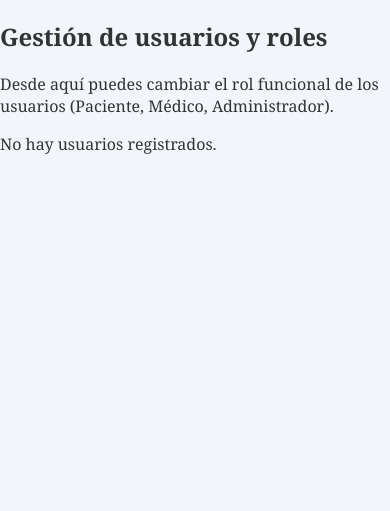
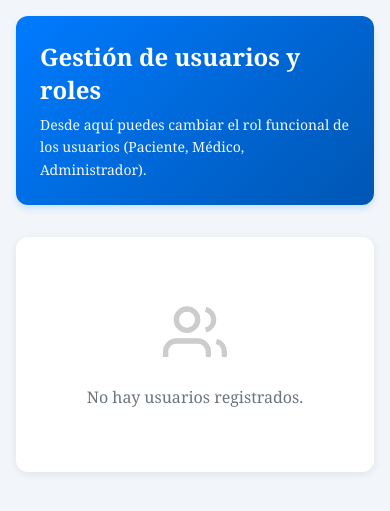
Before and after one commit to jaco8ar/SaludConectada, a Django app: template templates/dashboard/manage_users.html in a window 390 px wide; the page is wider, and only the part inside the window is pictured. Shown: the part 145-656 px from the top of that part. Run offline with Django 5.2, Linux system fonts and the light colour scheme; the template is opened without the code that fills it, so the values that code supplies are empty.

Commit message:
add: estilos manage users

```diff
--- /dev/null
+++ b/static/styles/dashboard/manage_users.css
@@ -0,0 +1,317 @@
+.user-management-container {
+  max-width: 1200px;
+  margin: 0 auto;
+  padding: 2rem;
+}
+
+.page-header {
+  margin-bottom: 2rem;
+}
+
+.header-content {
+  background: linear-gradient(135deg, #007bff 0%, #0056b3 100%);
+  padding: 2rem;
+  border-radius: 12px;
+  color: white;
+  box-shadow: 0 4px 6px rgba(0, 123, 255, 0.15);
+}
+
+.page-title {
+  font-size: 1.875rem;
+  font-weight: 700;
+  margin: 0 0 0.5rem 0;
+}
+
+.page-description {
+  font-size: 1rem;
+  margin: 0;
+  opacity: 0.95;
+  line-height: 1.6;
+}
+
+/* Table Container */
+.table-container {
+  background: white;
+  border-radius: 12px;
+  box-shadow: 0 2px 8px rgba(0, 0, 0, 0.08);
+  overflow: hidden;
+}
+
+.users-table {
+  width: 100%;
+  border-collapse: collapse;
+}
+
+.users-table thead {
+  background: #f8f9fa;
+}
+
+.users-table th {
+  padding: 1rem;
+  text-align: left;
+  font-weight: 600;
+  color: #495057;
+  font-size: 0.875rem;
+  text-transform: uppercase;
+  letter-spacing: 0.5px;
+  border-bottom: 2px solid #e9ecef;
+}
+
+.users-table tbody tr {
+  border-bottom: 1px solid #e9ecef;
+  transition: background-color 0.2s ease;
+}
+
+.users-table tbody tr:hover {
+  background-color: #f8f9fa;
+}
+
+.users-table tbody tr:last-child {
+  border-bottom: none;
+}
+
+.users-table td {
+  padding: 1rem;
+  vertical-align: middle;
+}
+
+.id-cell {
+  font-weight: 600;
+  color: #6c757d;
+  font-size: 0.875rem;
+}
+
+.username-cell {
+  display: flex;
+  align-items: center;
+  gap: 0.75rem;
+}
+
+.user-avatar {
+  flex-shrink: 0;
+}
+
+.username {
+  font-weight: 500;
+  color: #212529;
+}
+
+.name-cell,
+.email-cell {
+  color: #495057;
+}
+
+/* Role Badge */
+.role-badge {
+  display: inline-flex;
+  align-items: center;
+  padding: 0.375rem 0.75rem;
+  border-radius: 20px;
+  font-size: 0.875rem;
+  font-weight: 500;
+  text-transform: capitalize;
+}
+
+.role-badge-patient {
+  background: #e3f2fd;
+  color: #1976d2;
+}
+
+.role-badge-doctor {
+  background: #e8f5e9;
+  color: #388e3c;
+}
+
+.role-badge-admin {
+  background: #fce4ec;
+  color: #c2185b;
+}
+
+/* Action Cell */
+.action-cell {
+  min-width: 250px;
+}
+
+.no-edit-message {
+  font-size: 0.875rem;
+  color: #6c757d;
+  font-style: italic;
+}
+
+.role-change-form {
+  margin: 0;
+}
+
+.form-group {
+  display: flex;
+  align-items: center;
+  gap: 0.5rem;
+}
+
+.role-change-form select {
+  padding: 0.5rem 0.75rem;
+  border: 1px solid #ced4da;
+  border-radius: 6px;
+  font-size: 0.875rem;
+  color: #495057;
+  background-color: white;
+  cursor: pointer;
+  transition: all 0.2s ease;
+  min-width: 130px;
+}
+
+.role-change-form select:hover {
+  border-color: #007bff;
+}
+
+.role-change-form select:focus {
+  outline: none;
+  border-color: #007bff;
+  box-shadow: 0 0 0 3px rgba(0, 123, 255, 0.1);
+}
+
+.save-btn {
+  display: inline-flex;
+  align-items: center;
+  gap: 0.375rem;
+  padding: 0.5rem 1rem;
+  background: linear-gradient(135deg, #007bff 0%, #0056b3 100%);
+  color: white;
+  border: none;
+  border-radius: 6px;
+  font-size: 0.875rem;
+  font-weight: 500;
+  cursor: pointer;
+  transition: all 0.2s ease;
+  white-space: nowrap;
+}
+
+.save-btn:hover {
+  transform: translateY(-1px);
+  box-shadow: 0 4px 8px rgba(0, 123, 255, 0.3);
+}
+
+.save-btn:active {
+  transform: translateY(0);
+}
+
+.save-btn svg {
+  flex-shrink: 0;
+}
+
+/* Empty State */
+.empty-state {
+  text-align: center;
+  padding: 4rem 2rem;
+  background: white;
+  border-radius: 12px;
+  box-shadow: 0 2px 8px rgba(0, 0, 0, 0.08);
+}
+
+.empty-state svg {
+  margin-bottom: 1rem;
+}
+
+.empty-state p {
+  color: #6c757d;
+  font-size: 1rem;
+  margin: 0;
+}
+
+/* Responsive Design */
+@media (max-width: 992px) {
+  .users-table {
+    font-size: 0.875rem;
+  }
+
+  .users-table th,
+  .users-table td {
+    padding: 0.75rem;
+  }
+}
+
+@media (max-width: 768px) {
+  .user-management-container {
+    padding: 1rem;
+  }
+
+  .header-content {
+    padding: 1.5rem;
+  }
+
+  .page-title {
+    font-size: 1.5rem;
+  }
+
+  .page-description {
+    font-size: 0.875rem;
+  }
+
+  /* Stack table for mobile */
+  .table-container {
+    overflow-x: auto;
+  }
+
+  .users-table thead {
+    display: none;
+  }
+
+  .users-table,
+  .users-table tbody,
+  .users-table tr,
+  .users-table td {
+    display: block;
+    width: 100%;
+  }
+
+  .users-table tr {
+    margin-bottom: 1rem;
+    border: 1px solid #e9ecef;
+    border-radius: 8px;
+    padding: 1rem;
+    background: white;
+  }
+
+  .users-table td {
+    padding: 0.5rem 0;
+    border-bottom: none;
+    display: flex;
+    justify-content: space-between;
+    align-items: center;
+  }
+
+  .users-table td::before {
+    content: attr(data-label);
+    font-weight: 600;
+    color: #6c757d;
+    font-size: 0.75rem;
+    text-transform: uppercase;
+    letter-spacing: 0.5px;
+  }
+
+  .username-cell {
+    flex-direction: row-reverse;
+    justify-content: flex-end;
+  }
+
+  .action-cell {
+    min-width: auto;
+    display: block;
+  }
+
+  .action-cell::before {
+    display: block;
+    margin-bottom: 0.5rem;
+  }
+
+  .form-group {
+    flex-direction: column;
+    align-items: stretch;
+  }
+
+  .role-change-form select,
+  .save-btn {
+    width: 100%;
+    justify-content: center;
+  }
+}
--- a/templates/dashboard/manage_users.html
+++ b/templates/dashboard/manage_users.html
@@ -1,17 +1,26 @@
 {% extends "base.html" %}
+{% load static %}
+
+{% block extra_css %}
+<link rel="stylesheet" href="{% static 'styles/dashboard/manage_users.css' %}">
+{% endblock %}
 
 {% block content %}
-  <h2>Gestión de usuarios y roles</h2>
-
-  <p>
+<div class="user-management-container">
+  <div class="page-header">
+    <div class="header-content">
+      <h1 class="page-title">Gestión de usuarios y roles</h1>
+      <p class="page-description">
         Desde aquí puedes cambiar el rol funcional de los usuarios
         (Paciente, Médico, Administrador).
-    <!-- Esto no afecta los permisos
-    internos del admin de Django (is_staff / is_superuser). -->
       </p>
+    </div>
+  </div>
 
   {% if user_forms %}
-    <table border="1" cellpadding="4">
+    <div class="table-container">
+      <table class="users-table">
+        <thead>
           <tr>
             <th>ID</th>
             <th>Usuario</th>
@@ -20,31 +29,61 @@
             <th>Rol actual</th>
             <th>Cambiar rol</th>
           </tr>
-
+        </thead>
+        <tbody>
           {% for user, form in user_forms %}
             <tr>
-          <td>{{ user.id }}</td>
-          <td>{{ user.username }}</td>
-          <td>{{ user.get_full_name|default:"-" }}</td>
-          <td>{{ user.email|default:"-" }}</td>
-          <td>{{ user.get_role_display }}</td>
-          <td>
+              <td data-label="ID" class="id-cell">{{ user.id }}</td>
+              <td data-label="Usuario" class="username-cell">
+                <div class="user-avatar">
+                  <svg width="32" height="32" viewBox="0 0 24 24" fill="none">
+                    <circle cx="12" cy="12" r="10" fill="#e3f2fd"/>
+                    <path d="M12 12c2.21 0 4-1.79 4-4s-1.79-4-4-4-4 1.79-4 4 1.79 4 4 4zm0 2c-2.67 0-8 1.34-8 4v2h16v-2c0-2.66-5.33-4-8-4z" fill="#007bff"/>
+                  </svg>
+                </div>
+                <span class="username">{{ user.username }}</span>
+              </td>
+              <td data-label="Nombre" class="name-cell">{{ user.get_full_name|default:"-" }}</td>
+              <td data-label="Correo" class="email-cell">{{ user.email|default:"-" }}</td>
+              <td data-label="Rol actual" class="role-cell">
+                <span class="role-badge role-badge-{{ user.role|lower }}">
+                  {{ user.get_role_display }}
+                </span>
+              </td>
+              <td data-label="Cambiar rol" class="action-cell">
                 {% if user.id == request.user.id %}
-              <!-- No permitimos cambiar nuestro propio rol -->
-              <em>No puedes modificar tu propio rol.</em>
+                  <span class="no-edit-message">No puedes modificar tu propio rol.</span>
                 {% else %}
-              <form method="post" style="margin: 0;">
+                  <form method="post" class="role-change-form">
                     {% csrf_token %}
                     <input type="hidden" name="user_id" value="{{ user.id }}">
-                {{ form.role }}  {# o simplemente {{ form }} si quieres todo el form #}
-                <button type="submit">Guardar</button>
+                    <div class="form-group">
+                      {{ form.role }}
+                      <button type="submit" class="save-btn">
+                        <svg width="16" height="16" viewBox="0 0 24 24" fill="none" stroke="currentColor" stroke-width="2">
+                          <polyline points="20 6 9 17 4 12"></polyline>
+                        </svg>
+                        Guardar
+                      </button>
+                    </div>
                   </form>
                 {% endif %}
               </td>
             </tr>
           {% endfor %}
+        </tbody>
       </table>
+    </div>
   {% else %}
+    <div class="empty-state">
+      <svg width="64" height="64" viewBox="0 0 24 24" fill="none" stroke="#ccc" stroke-width="2">
+        <path d="M17 21v-2a4 4 0 0 0-4-4H5a4 4 0 0 0-4 4v2"></path>
+        <circle cx="9" cy="7" r="4"></circle>
+        <path d="M23 21v-2a4 4 0 0 0-3-3.87"></path>
+        <path d="M16 3.13a4 4 0 0 1 0 7.75"></path>
+      </svg>
       <p>No hay usuarios registrados.</p>
+    </div>
   {% endif %}
+</div>
 {% endblock %}
```
Lines whose indentation alone changed are shown as unchanged.
